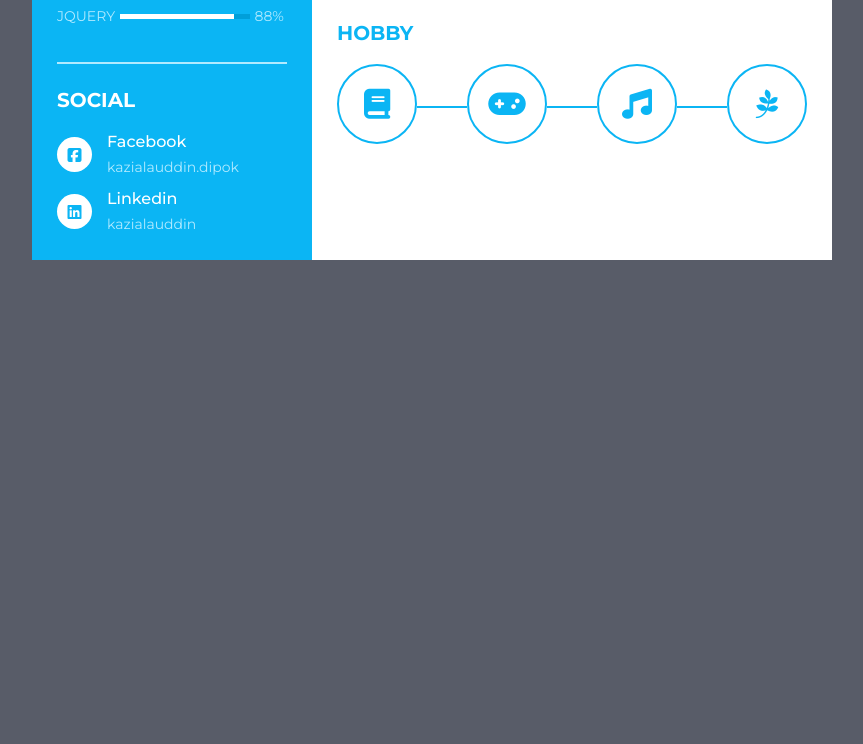
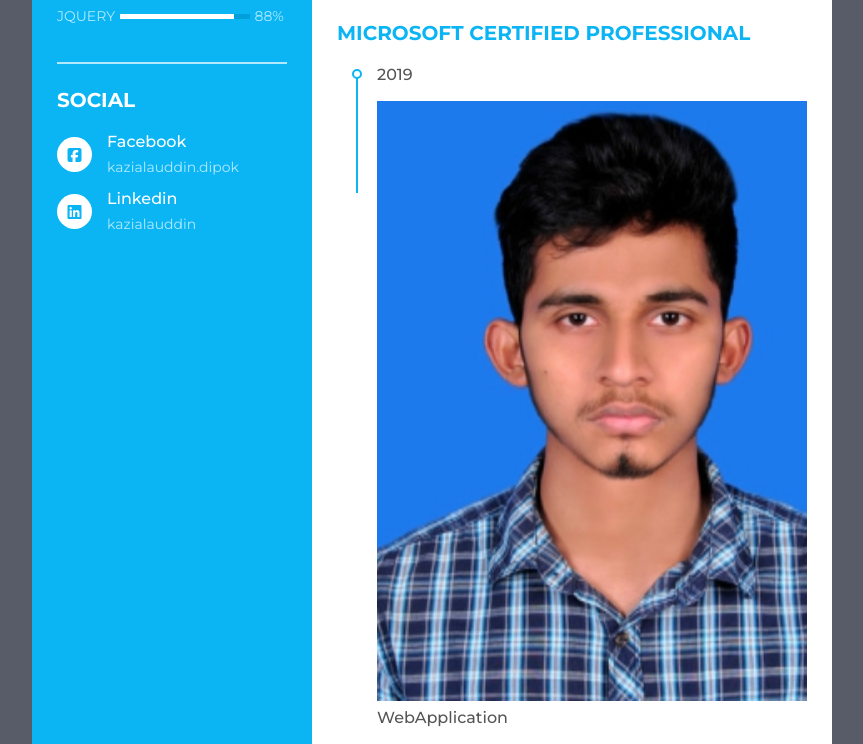
Before and after one commit to Kazialauddin/profile, a plain HTML site: page CV/index.html in a window 1280 px wide. Shown: the part 856-1600 px from the top of the page, without its empty margins (208-1071 px from the left). Before the commit the page ends 1166 px from the top, so only its background shows below. Drawn offline with Linux system fonts and the light colour scheme.

Commit message:
Update index.html

```diff
--- a/CV/index.html
+++ b/CV/index.html
@@ -197,6 +197,22 @@
             </li>
         </ul>
     </div>
+	<div class="resume_item resume_education">
+      <div class="title">
+           <p class="bold">Microsoft Certified Professional</p>
+         </div>
+      <ul>
+            <li>
+                <div class="date">2019</div>
+                <div class="info">
+				<img src="300300.jpg" alt="Girl in a jacket" width="500" height="600">
+                     <p class="semi-bold">WebApplication </p>
+
+                </div>
+            </li>
+
+        </ul>
+    </div>
     <div class="resume_item resume_hobby">
       <div class="title">
            <p class="bold">Hobby</p>
```
